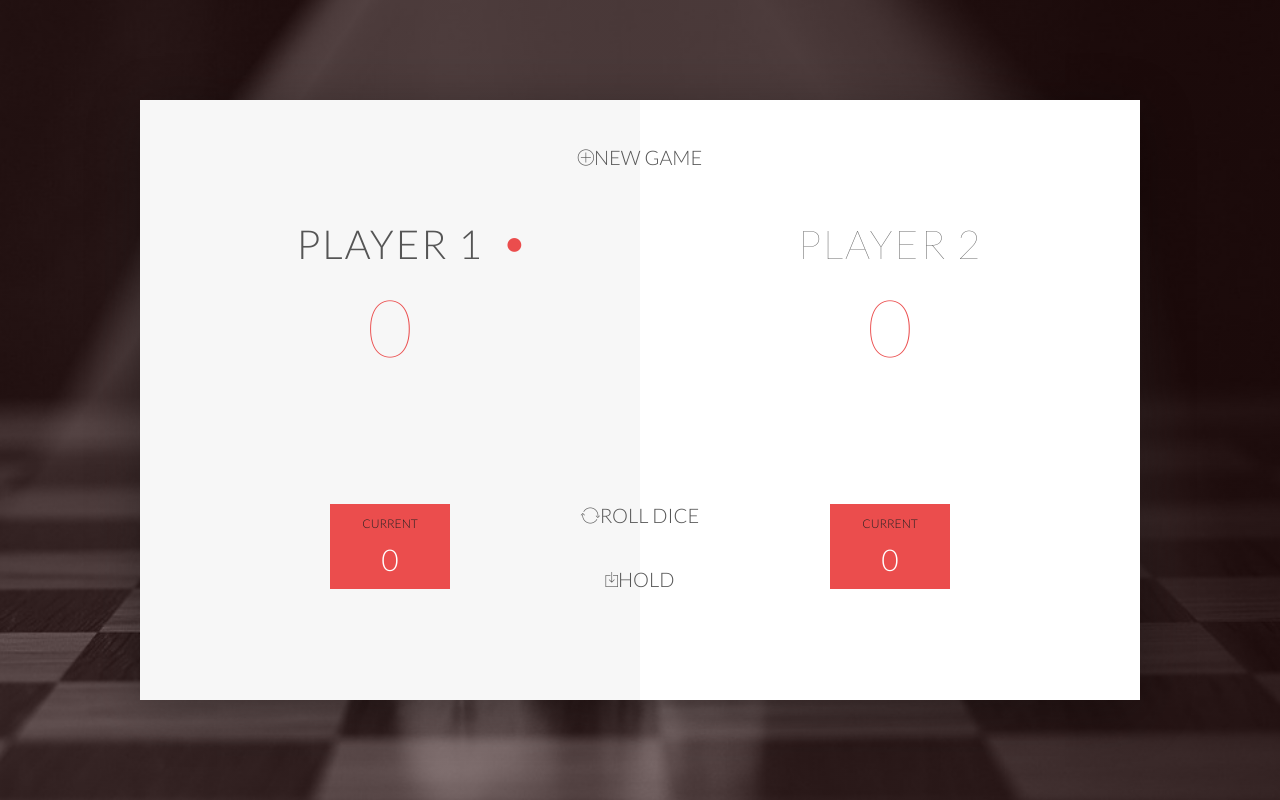
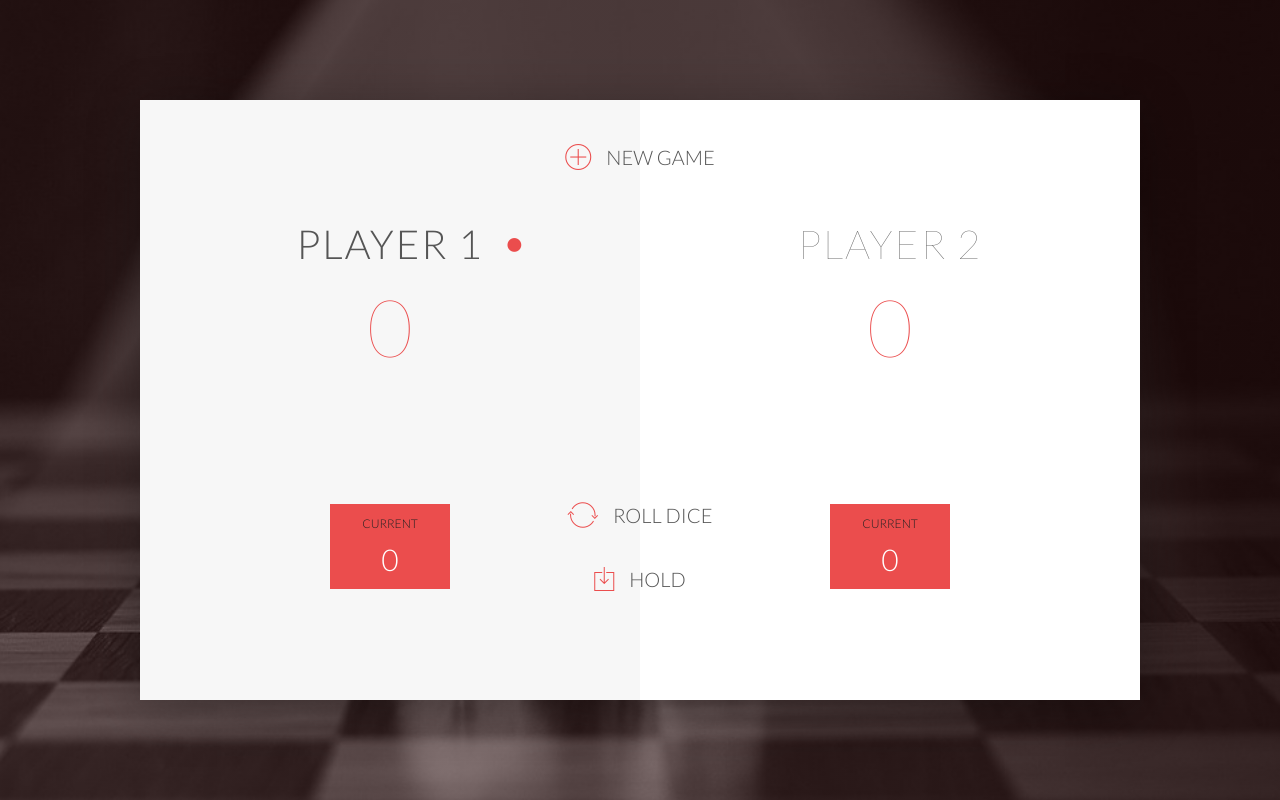
Before and after one commit to kenvilar/dice-game, a PHP site: page / in a window 1280 px wide. Run offline with PHP 8.4, Linux system fonts and the light colour scheme.

Commit message:
Add styles for ionicons

```diff
--- a/style.css
+++ b/style.css
@@ -116,3 +116,13 @@ button:focus {
 .btn-hold {
 	top: 467px;
 }
+i {
+	color: #EB4D4D;
+	display: inline-block;
+	font-size: 32px;
+	line-height: 1;
+	margin-right: 15px;
+	margin-top: -4px;
+	transition: margin 0.3s;
+	vertical-align: text-top;
+}
```
